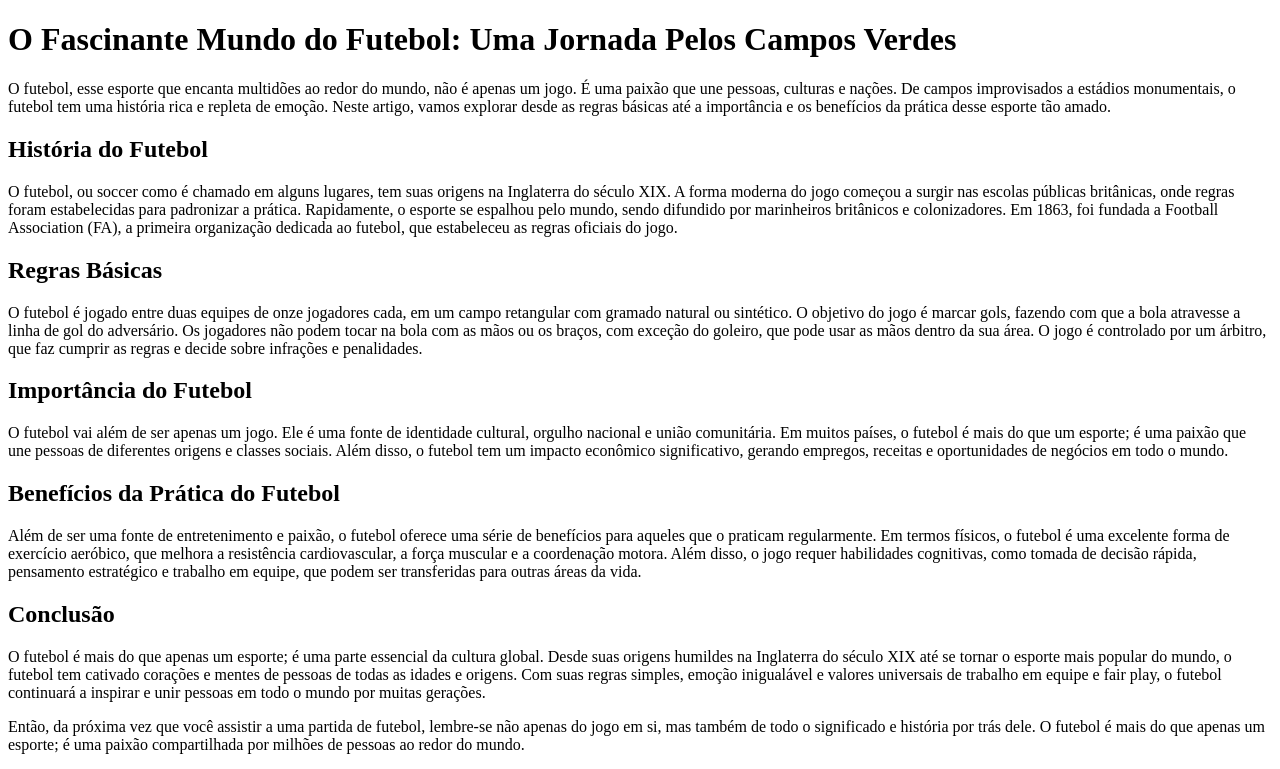
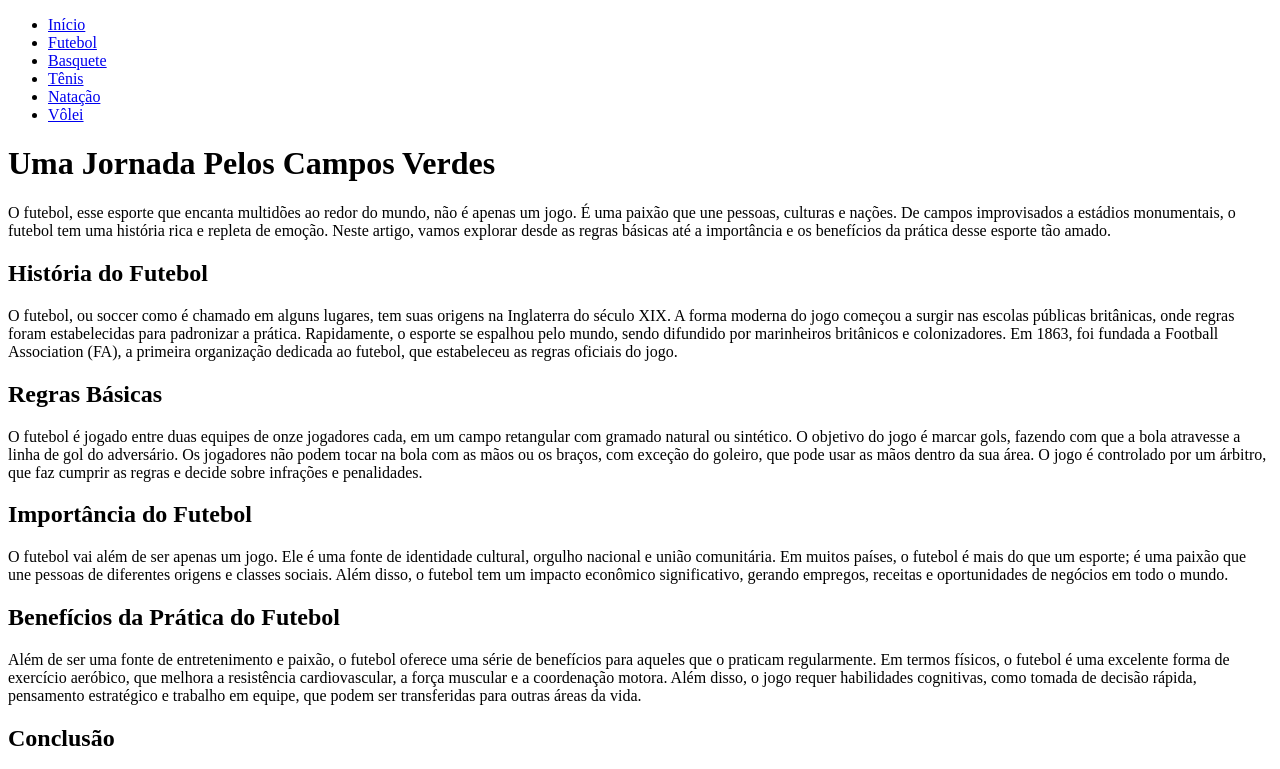
Before and after one commit to procopioraquell/site-educacional-sobre-esportes, a plain HTML site: page futebol.html in a window 1280 px wide. Shown: the top 769 px of the page. Drawn offline with Linux system fonts and the light colour scheme.

Commit message:
Inclusão de Informações

```diff
--- a/futebol.html
+++ b/futebol.html
@@ -4,10 +4,23 @@
     <meta charset="UTF-8">
     <meta name="viewport" content="width=device-width, initial-scale=1.0">
     <title>Futebol</title>
+
 </head>
 <body>
+    <body>
+        <nav>
+            <ul>
+                <li><a href="index.html">Início</a></li>
+                <li><a href="futebol.html">Futebol</a></li>
+                <li><a href="basquete.html">Basquete</a></li>
+                <li><a href="tenis.html">Tênis</a></li>
+                <li><a href="natacao.html">Natação</a></li>
+                <li><a href="volei.html">Vôlei</a></li>
+            </ul>
+        </nav>
+
     <header>
-        <h1>O Fascinante Mundo do Futebol: Uma Jornada Pelos Campos Verdes</h1>
+        <h1> Uma Jornada Pelos Campos Verdes</h1>
     </header>
 
     <main>
```
Also changed, not shown: style-jogos.css (added).
